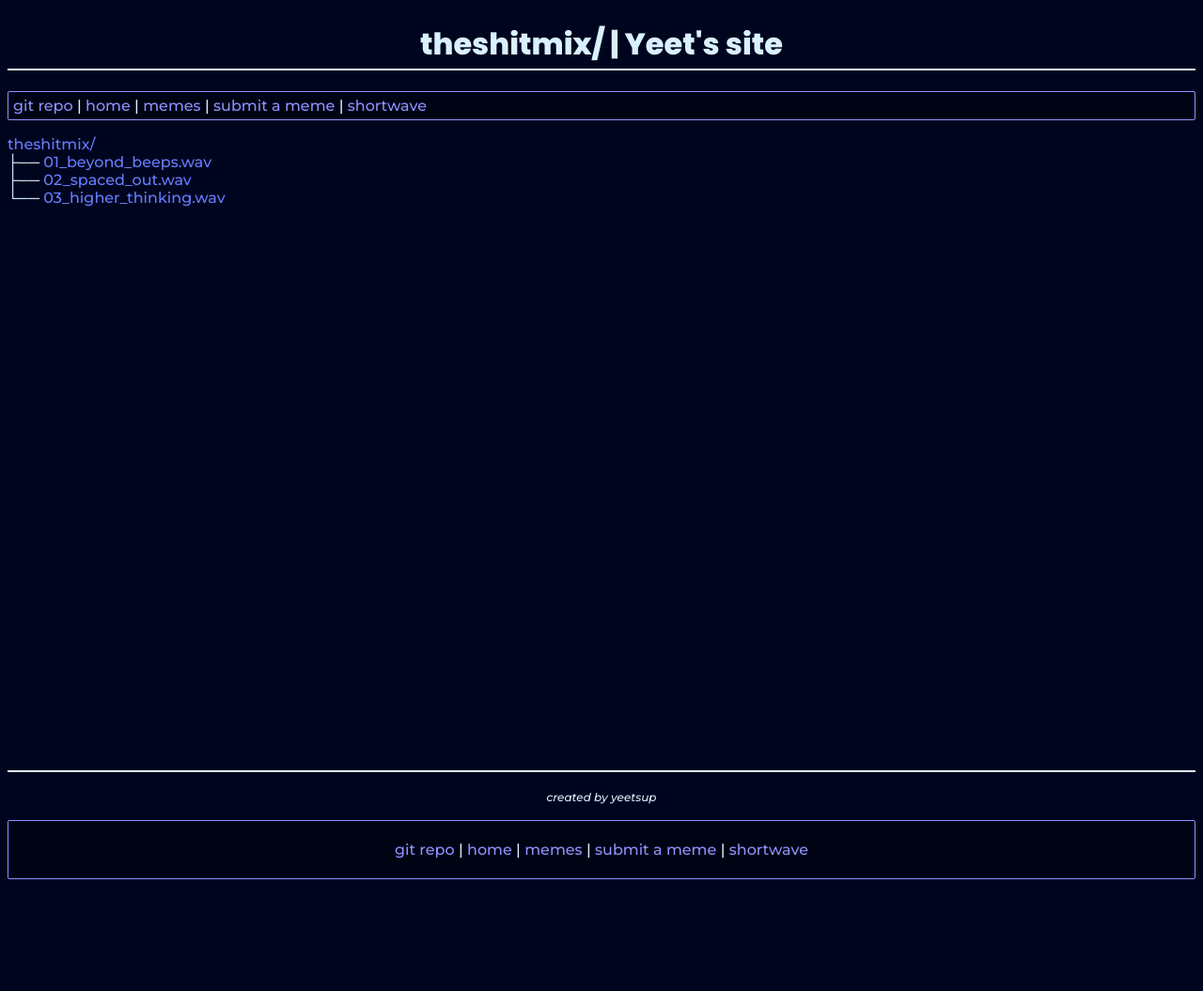
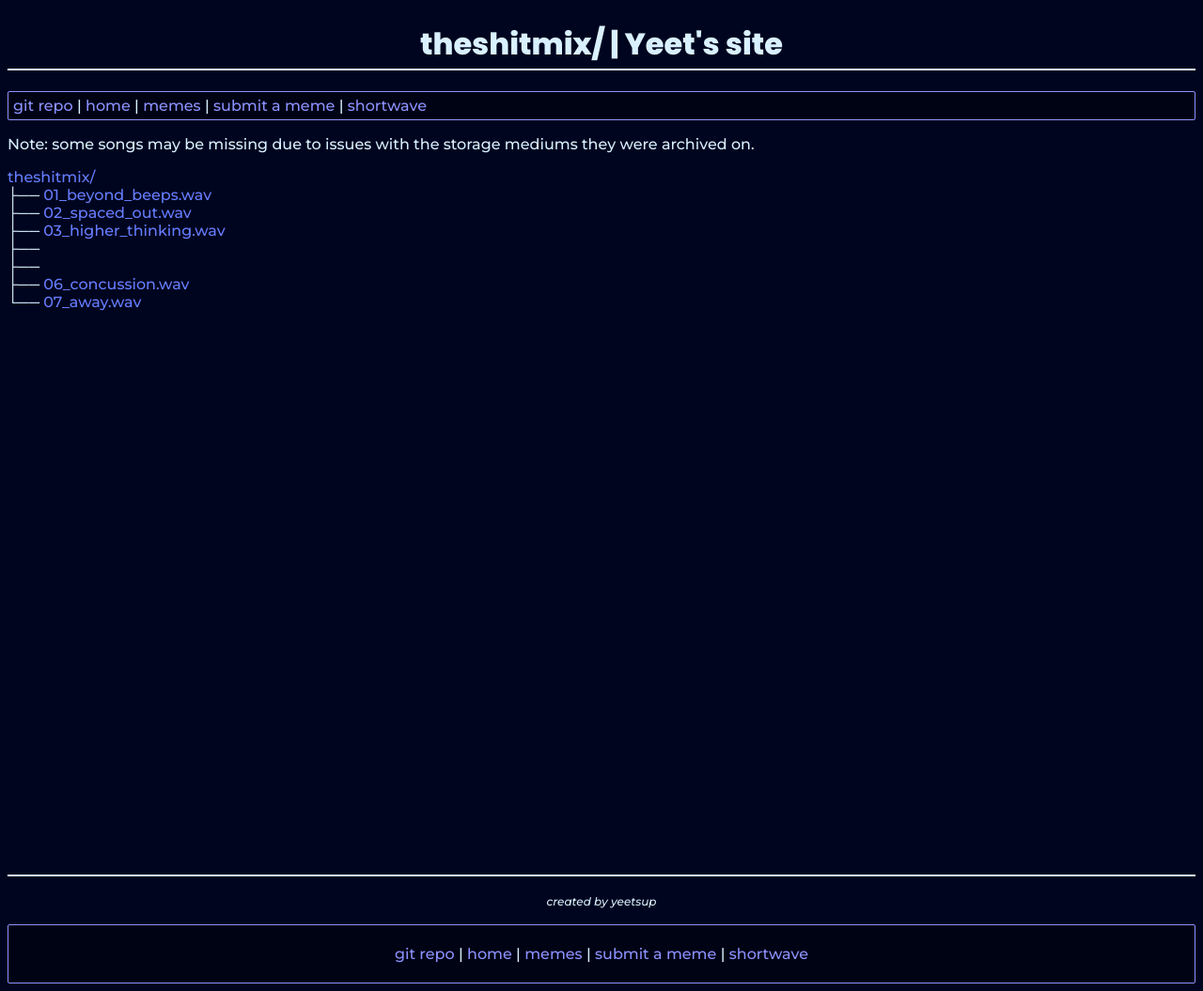
Before and after one commit to yeetssite/music, a Jekyll site: the page built from theshitmix/index.html, in a window 1280 px wide. Shown: the whole page at 94% size. Built offline with Jekyll 4.4.1, drawn with Linux system fonts in a browser that asks for light colours; a script that is not in the unit is left out; before the commit the page ends 944 px from its top, so only the background shows below that.

Commit message:
Update theshitmix/

```diff
--- a/theshitmix/index.html
+++ b/theshitmix/index.html
@@ -2,7 +2,13 @@
 layout: default
 title: theshitmix/
 ---
+<p>Note: some songs may be missing due to issues with the storage mediums they were archived on.</p>
+
 	<a href="../">theshitmix/</a><br>
 	├── <a href="./01_beyond_beeps.wav">01_beyond_beeps.wav</a><br>
 	├── <a href="./02_spaced_out.wav">02_spaced_out.wav</a><br>
-	└── <a href="./03_higher_thinking.wav">03_higher_thinking.wav</a><br>
+	├── <a href="./03_higher_thinking.wav">03_higher_thinking.wav</a><br>
+	├── <br>
+	├── <br>
+	├── <a href="./06_concussion.wav">06_concussion.wav</a><br>
+	└── <a href="./07_away.wav">07_away.wav</a><br>
```
Also changed, not shown: 3 other files.
